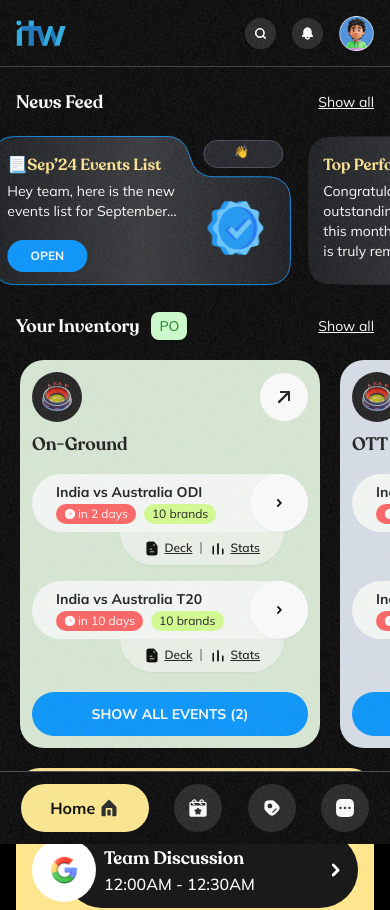
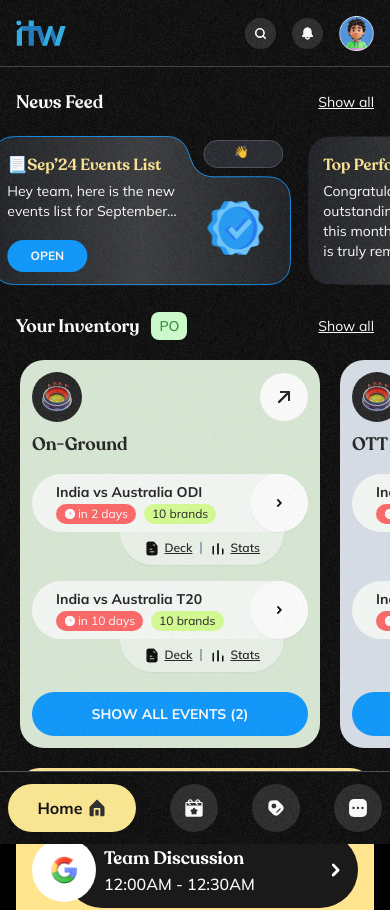
Before and after one commit to sourabh-31/itw-crm, a Next.js app: page / in a window 390 px wide. Shown: the top 910 px of the page. Built offline with nearby package versions, Linux system fonts and the light colour scheme.

Commit message:
FIX: bottom tab fix

```diff
--- a/src/components/shared/Bottombar.tsx
+++ b/src/components/shared/Bottombar.tsx
@@ -60,7 +60,7 @@
   return (
     <aside
       ref={bottombarRef}
-      className="pb-safe fixed bottom-0 left-0 z-50 flex w-full items-center justify-around border-t border-gray-light bg-background px-2 py-3 sm:hidden"
+      className="pb-safe fixed bottom-0 left-0 z-50 flex w-full items-center justify-between border-t border-gray-light bg-background px-2 py-3 sm:hidden"
     >
       {visibleItems.map(renderLink)}
       {overflowItems.length > 0 && (
```
